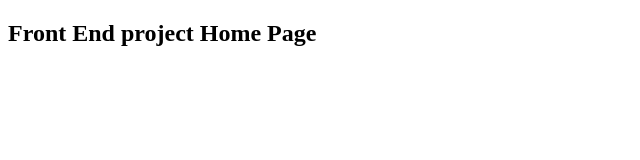
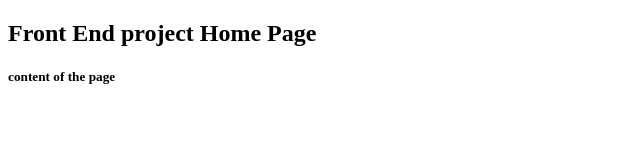
Before and after one commit to Raja0333/GithubTesting, a plain HTML site: page home.html in a window 1280 px wide. Shown: the whole page, without its empty margins (0-640 px from the left). Drawn offline with Linux system fonts and the light colour scheme.

Commit message:
fet: add the content of the website

```diff
--- a/home.html
+++ b/home.html
@@ -7,5 +7,6 @@
 </head>
 <body>
     <h2> Front End project Home Page</h2>
+    <h5>content of the page</h5>
 </body>
 </html>
```
